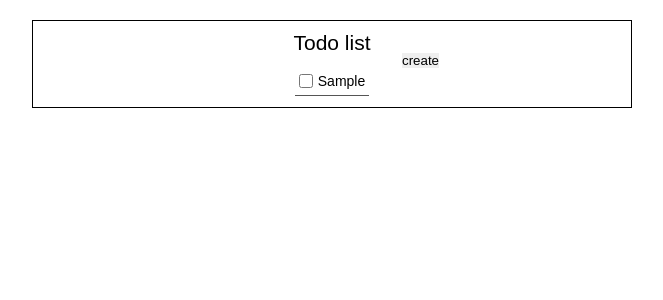
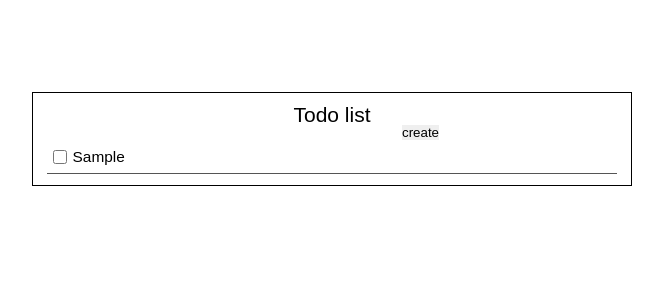
Before and after one commit to Urfeen/todo-lilst, a React (Create React App) app: page / in a window 1280 px wide. Both pictures are taken after typing "Sample" into the empty fields and a click on the button "create". Shown: the top 300 px of the page, without its empty margins (308-971 px from the left). Built offline with nearby package versions, Linux system fonts and the light colour scheme.

Commit message:
feat: expand li animation

```diff
--- a/src/App.jsx
+++ b/src/App.jsx
@@ -7,13 +7,14 @@ const App = () => {
   );
 }
 
-// in one line task
 // subtasks
-// on hover or tap - expanded task with more info (delete (trash bin bottom), edit, data of creation, finish)
+// tap on the expanded button - expanded task with more info (delete (trash bin bottom), edit, data of creation - date of finish)
 // drag n drop
 // sort list
 // auth by google account
 // add task in pop-up (with cross button)
+// :active :focus :hover
+// change styles after checked
 
 
 export default App;
--- a/src/App.scss
+++ b/src/App.scss
@@ -2,5 +2,14 @@
 @import "./common-styles.scss";
 
 .todo-list {
-  margin: 20px auto;
+  position: relative;
+  top: 10%;
+  left: 0;
+
+  max-height: 70vh;
 }
+
+#root {
+  padding: 15px;
+  height: 100%;
+}
--- /dev/null
+++ b/src/components/TasksList/ListItem.jsx
@@ -0,0 +1,71 @@
+import { useRef, useState, memo } from 'react';
+import classNames from 'classnames';
+
+const ListItem = ({ id, done, taskText, changeTaskStatusHandler, deleteTaskHandler }) => {
+  const [isExpanded, setIsExpanded] = useState(false);
+  const [textExpand, setTextExpand] = useState(false);
+  const [textScroll, setTextScroll] = useState(false);
+
+  const liClasses = classNames(
+    'tasks-list__item list-item',
+    {
+      'list-item_done': done,
+      'list-item_expanded': isExpanded,
+      'list-item_text-expand': textExpand,
+      'list-item_text-scroll': textScroll
+    });
+  const EXPAND_DURATION = 200;
+
+  let mouseEnterTimeoutId = useRef();
+  let mouseLeaveTimeoutId = useRef();
+  const onMouseEnterHandler = event => {
+    if (mouseLeaveTimeoutId.current) clearTimeout(mouseLeaveTimeoutId.current);
+
+    mouseEnterTimeoutId.current = setTimeout(() => {
+      setTextScroll(true);
+    }, EXPAND_DURATION);
+
+    setIsExpanded(true);
+    setTextExpand(true);
+  }
+  const onMouseLeaveHandler = event => {
+    if (mouseEnterTimeoutId.current) clearTimeout(mouseEnterTimeoutId.current);
+
+    mouseLeaveTimeoutId.current = setTimeout(() => {
+      setTextExpand(false);
+    }, EXPAND_DURATION);
+
+    setIsExpanded(false);
+    setTextScroll(false);
+  }
+
+  return (
+    <li
+      className={liClasses}
+      onMouseEnter={onMouseEnterHandler}
+      onMouseLeave={onMouseLeaveHandler}
+    >
+      <div className="list-item__primary-area">
+        <input
+          defaultChecked={done}
+          onChange={() => changeTaskStatusHandler(id)}
+          type="checkbox"
+          name="checkbox"
+          className="checkbox"
+        />
+        <span>{taskText}</span>
+      </div>
+      <div className="list-item__more">
+
+      </div>
+      {/* <button
+        onClick={() => deleteTaskHandler(task.id)}
+        type="button"
+        className="btn_cross"
+        style={{ height: "18px", width: "18px" }}
+      /> */}
+    </li>
+  );
+}
+
+export default memo(ListItem);
--- a/src/components/TasksList/TasksList.jsx
+++ b/src/components/TasksList/TasksList.jsx
@@ -2,13 +2,14 @@ import { useEffect, useState } from "react";
 import CreateTask from "./CreateTask/CreateTask.jsx";
 import "./TasksList.scss";
 import { nanoid } from "nanoid";
+import ListItem from "./ListItem.jsx";
 
 const TasksList = () => {
   const [tasks, setTasks] = useState([]);
 
   const addTaskHandler = taskText => {
     const newTask = {
-      taskText,
+      taskText: taskText.trim(),
       done: false,
       id: nanoid()
     }
@@ -45,40 +46,27 @@ const TasksList = () => {
   useEffect(() => {
     localStorage.setItem('tasks', JSON.stringify(tasks));
   }, [tasks]);
-  console.log("yes");
+
   return (
     <>
       <CreateTask addTaskHandler={addTaskHandler} />
 
-      <ul className="tasks-list">
-        {tasks.length === 0 ? (
-          <span>no one task</span>
-        ) : (
-          tasks.map(task => (
-            <li key={task.id}>
-              <div className="tasks-list__primary-area">
-                <input
-                  defaultChecked={task.done}
-                  onChange={() => changeTaskStatusHandler(task.id)}
-                  type="checkbox"
-                  name="checkbox"
-                  className="checkbox"
-                />
-                <span>{task.taskText}</span>
-              </div>
-              <div className="tasks-list__actions">
-
-              </div>
-              {/* <button
-                onClick={() => deleteTaskHandler(task.id)}
-                type="button"
-                className="btn_cross"
-                style={{ height: "18px", width: "18px" }}
-              /> */}
-            </li>
-          ))
-        )}
-      </ul>
+      {tasks.length === 0 ? (
+        <span>no one task</span>
+      ) : (
+        <ul className="tasks-list">
+          {tasks.map(task => (
+            <ListItem
+              key={task.id}
+              id={task.id}
+              done={task.done}
+              taskText={task.taskText}
+              changeTaskStatusHandler={changeTaskStatusHandler}
+              deleteTaskHandler={deleteTaskHandler}
+            />
+          ))}
+        </ul>
+      )}
     </>
   );
 }
--- a/src/components/TasksList/TasksList.scss
+++ b/src/components/TasksList/TasksList.scss
@@ -1,13 +1,14 @@
 .tasks-list {
-  max-width: 100%;
+  min-width: 100%;
+  overflow: auto;
 
-  li {
+  .list-item {
     position: relative;
 
     max-width: 100%;
     border-bottom: 1px solid #555;
-    padding: 4px;
-    height: 2rem;
+    padding: 6px;
+    height: 2.4rem;
     overflow: hidden;
 
     display: flex;
@@ -16,18 +17,24 @@
 
     transition: height 0.2s ease;
 
-    div.tasks-list__primary-area {
+    &_done {
+      span {
+        text-decoration: line-through;
+      }
+    }
+    div.list-item__primary-area {
       display: flex;
       max-height: 100%;
 
       input {
         width: 1rem;
         height: 1rem;
-        margin: 2px 5px 0px 0px;
+        margin: 0.27rem 0.4rem 0px 0px;
       }
 
       span {
         max-width: calc(100% - 1rem - 5px);
+        font-size: 1.1rem;
         max-height: 100%;
         flex-grow: 1;
         line-height: 1.4;
@@ -37,23 +44,22 @@
       }
     }
 
-    // div.tasks-list__list__actions {
-    //   width: 100%;
-    //   min-height: 10px;
-    //   visibility: hidden;
-    //   background-color: #000;
-    // }
-
-    // &:last-child {
-    //   border-bottom: none;
-    // }
-    &:hover {
-      div.tasks-list__primary-area {
+    &.list-item_text-scroll {
+      overflow: auto;
+      div.list-item__primary-area {
+        span {
+          overflow: visible;
+        }
+      }
+    }
+    &.list-item_text-expand {
+      div.list-item__primary-area {
         span {
           word-wrap: break-word;
-          overflow: auto;
         }
       }
+    }
+    &.list-item_expanded {
       height: 10rem;
     }
   }
--- a/src/components/TodoList.scss
+++ b/src/components/TodoList.scss
@@ -6,8 +6,8 @@
   max-width: 600px;
   border: 1px solid black;
   padding: 0.8rem 1rem;
+  margin: 0 auto;
+  h1 {
+    font-size: 1.5rem;
+  }
 }
-
-.todo-list h1 {
-  font-size: 1.5rem;
-}
```
